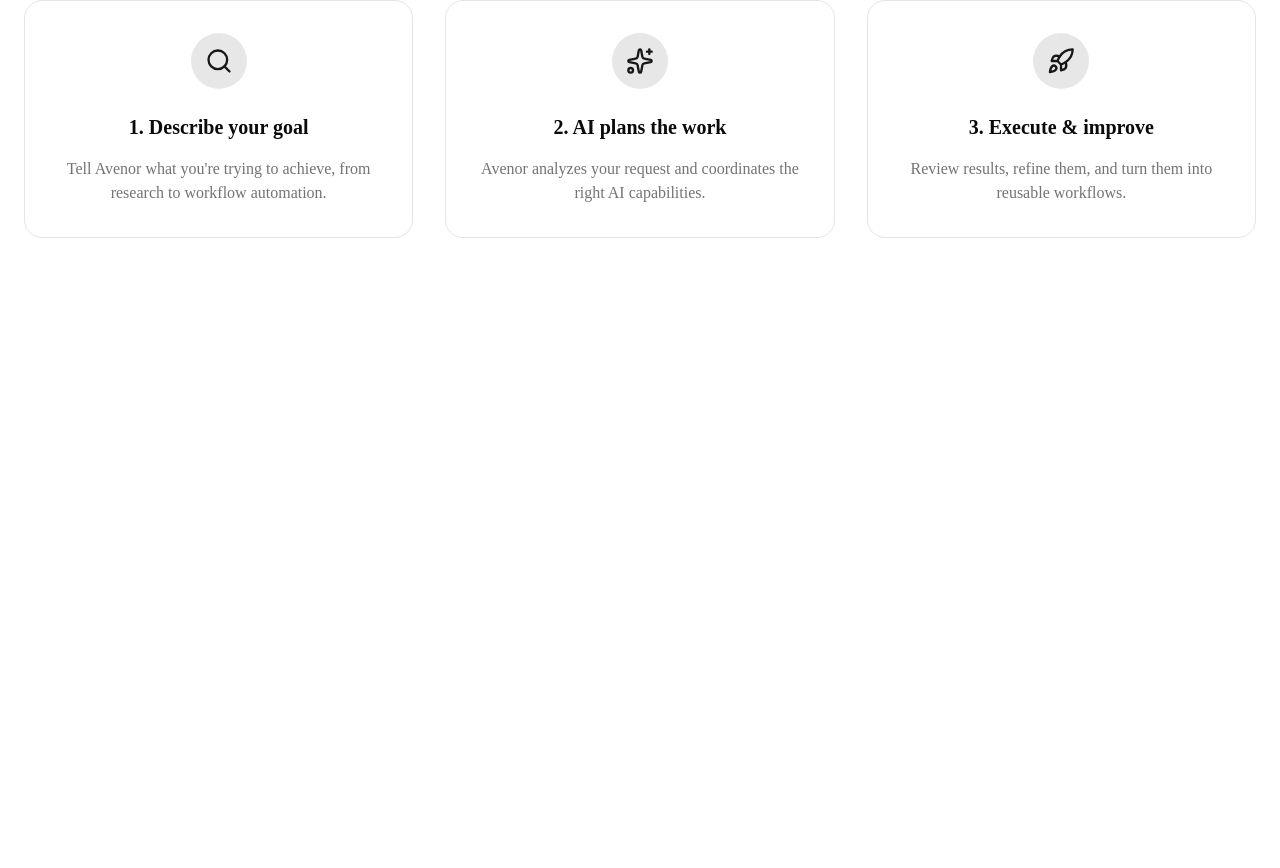
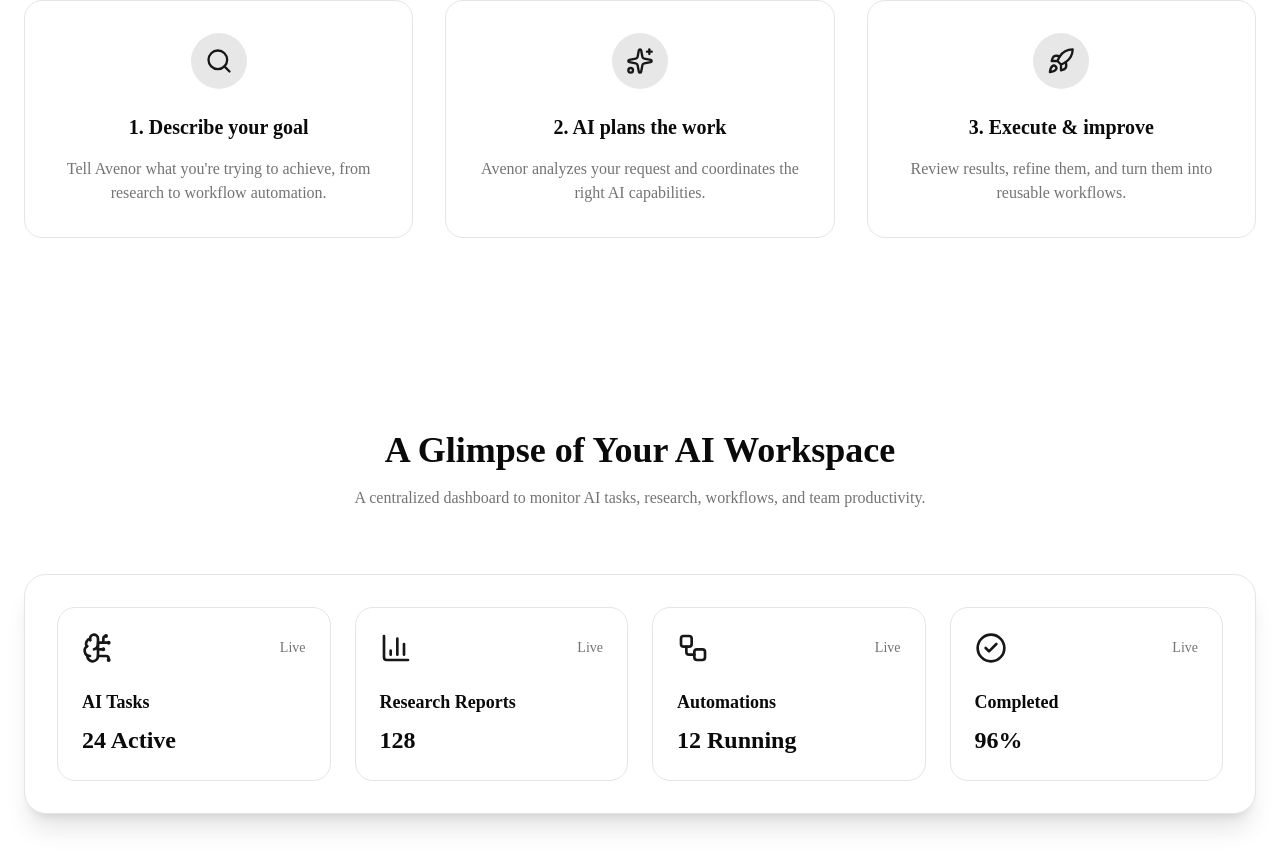
Before and after one commit to Sanjana0024/Avenor.AI, a Next.js app in the folder apps/web/: page / in a window 1280 px wide. Shown: the part 1757-2625 px from the top of the page. Before the commit the page ends 2091 px from the top, so only its background shows below. Built offline with nearby package versions, Linux system fonts and the light colour scheme.

Commit message:
home page

```diff
--- a/apps/web/app/page.tsx
+++ b/apps/web/app/page.tsx
@@ -2,6 +2,7 @@
 import Hero from "@/components/landing/Hero";
 import Features from "@/components/landing/Features";
 import HowItWorks from "@/components/landing/HowItWorks";
+import DashboardPreview from "@/components/landing/DashboardPreview";
 
 export default function Home() {
   return (
@@ -10,6 +11,7 @@
       <Hero />
       <Features />
       <HowItWorks />
+      <DashboardPreview />
     </main>
   );
 }
--- /dev/null
+++ b/apps/web/components/landing/DashboardPreview.tsx
@@ -0,0 +1,82 @@
+"use client";
+
+import { motion } from "framer-motion";
+import { BrainCircuit, BarChart3, Workflow, CheckCircle2 } from "lucide-react";
+
+const cards = [
+  {
+    title: "AI Tasks",
+    value: "24 Active",
+    icon: BrainCircuit,
+  },
+  {
+    title: "Research Reports",
+    value: "128",
+    icon: BarChart3,
+  },
+  {
+    title: "Automations",
+    value: "12 Running",
+    icon: Workflow,
+  },
+  {
+    title: "Completed",
+    value: "96%",
+    icon: CheckCircle2,
+  },
+];
+
+export default function DashboardPreview() {
+  return (
+    <section className="py-24">
+      <div className="mx-auto max-w-7xl px-6">
+        <div className="text-center">
+          <h2 className="text-4xl font-bold">
+            A Glimpse of Your AI Workspace
+          </h2>
+
+          <p className="mt-4 text-muted-foreground max-w-2xl mx-auto">
+            A centralized dashboard to monitor AI tasks, research, workflows,
+            and team productivity.
+          </p>
+        </div>
+
+        <motion.div
+          initial={{ opacity: 0, y: 40 }}
+          whileInView={{ opacity: 1, y: 0 }}
+          transition={{ duration: 0.6 }}
+          viewport={{ once: true }}
+          className="mt-16 rounded-3xl border bg-card p-8 shadow-xl"
+        >
+          <div className="grid gap-6 md:grid-cols-2 lg:grid-cols-4">
+            {cards.map((card) => {
+              const Icon = card.icon;
+
+              return (
+                <div
+                  key={card.title}
+                  className="rounded-2xl border p-6 transition-all hover:-translate-y-1 hover:shadow-md"
+                >
+                  <div className="flex items-center justify-between">
+                    <Icon className="h-8 w-8 text-primary" />
+                    <span className="text-sm text-muted-foreground">
+                      Live
+                    </span>
+                  </div>
+
+                  <h3 className="mt-6 text-lg font-semibold">
+                    {card.title}
+                  </h3>
+
+                  <p className="mt-2 text-2xl font-bold">
+                    {card.value}
+                  </p>
+                </div>
+              );
+            })}
+          </div>
+        </motion.div>
+      </div>
+    </section>
+  );
+}
```
